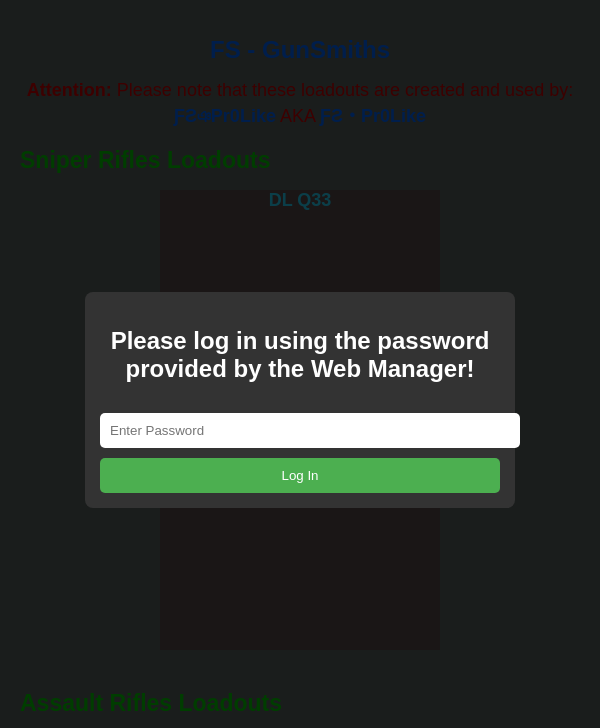
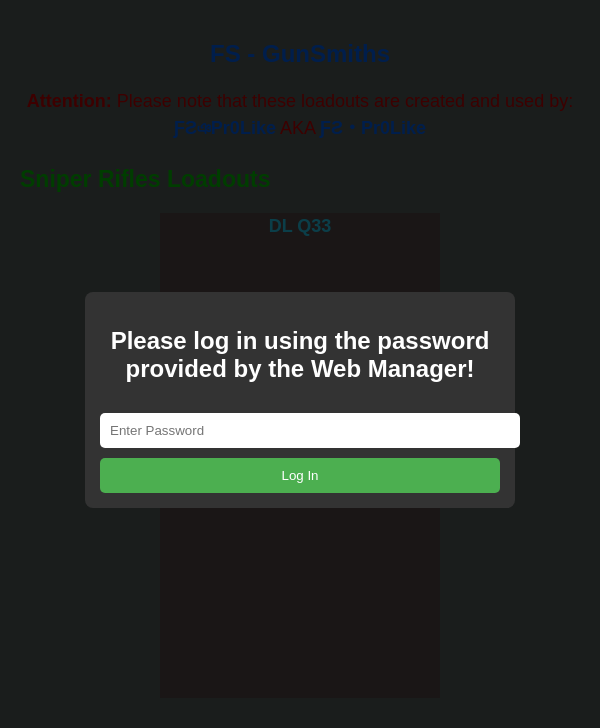
Before and after one commit to Ahkroik/fs-codm, a plain HTML site: page index.html in a window 600 px wide. Shown: the top 728 px of the page. Drawn offline with Linux system fonts and the light colour scheme.

Commit message:
v1.2
updated phone scale

```diff
--- a/styles.css
+++ b/styles.css
@@ -27,7 +27,7 @@ body {
   text-align: center;
   border-radius: 8px;
   width: 90%;
-  max-width: 400px; /* Limit the max width */
+  max-width: 400px;
 }
 
 .password-container input,
@@ -52,10 +52,11 @@ body {
 /* Flip Card */
 .flip-wrapper {
   display: flex;
-  flex-wrap: wrap; /* Allow items to wrap on smaller screens */
+  flex-wrap: wrap;
   justify-content: center;
   gap: 20px;
   margin-bottom: 20px;
+  margin-top: 10px;  /* Reduced space for better alignment */
 }
 
 .flip-container {
@@ -68,6 +69,7 @@ body {
   position: relative;
   transform-style: preserve-3d;
   transition: transform 0.6s;
+  margin-bottom: 15px; /* Space between cards */
 }
 
 .flip-container.flipped .flip-card {
@@ -99,17 +101,13 @@ body {
 /* Text styles */
 .aqua-text, .red-text, .blue-text, .lime-text-2, .dirtywhite-text {
   font-size: 18px;
+  line-height: 1.5;
 }
 
 .lime-text-2 {
   font-size: 24px;
   font-weight: bold;
   margin-top: 20px;
-}
-
-/* Make sure we don't have overly large text on small screens */
-h1 {
-  font-size: 1.5rem;
 }
 
 .centered-text {
@@ -122,7 +120,7 @@ h1 {
 @media screen and (max-width: 600px) {
   .flip-card {
     width: 100%; /* Full width on small screens */
-    height: auto; /* Adjust height automatically */
+    height: auto;
   }
 
   .password-container {
@@ -131,26 +129,26 @@ h1 {
 
   .password-container input,
   .password-container button {
-    width: 100%; /* Full width for form elements */
+    width: 100%;
   }
 
   .lime-text-2 {
-    font-size: 20px; /* Adjust font size for mobile */
+    font-size: 20px;
   }
 
   h1 {
-    font-size: 1.2rem; /* Adjust font size for mobile */
+    font-size: 1.2rem;
   }
 
   .flip-wrapper {
-    gap: 10px; /* Smaller gap between items on mobile */
+    gap: 10px;
   }
 }
 
 /* Medium to large screens (tablets and up) */
 @media screen and (min-width: 600px) {
   .flip-card {
-    width: 280px; /* Larger card size */
+    width: 280px;
     height: 220px;
   }
 
@@ -170,7 +168,7 @@ h1 {
 /* Desktop screens */
 @media screen and (min-width: 1024px) {
   .flip-card {
-    width: 300px; /* Larger card size for desktops */
+    width: 300px;
     height: 250px;
   }
 
@@ -183,6 +181,6 @@ h1 {
   }
 
   .flip-wrapper {
-    gap: 30px; /* Increase gap for large screens */
+    gap: 30px;
   }
 }
```
